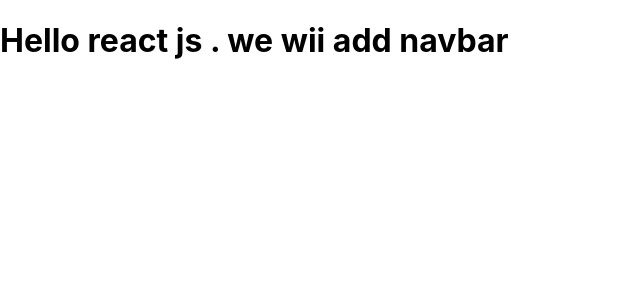
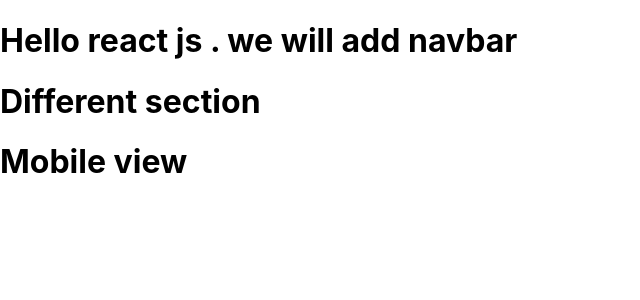
Before and after one commit to khandekaranjali403/react-company-website, a React (Create React App) app: page / in a window 1280 px wide. Shown: the top 300 px of the page, without its empty margins (0-640 px from the left). Built offline with nearby package versions, Linux system fonts and the light colour scheme.

Commit message:
adding new text

```diff
--- a/src/App.js
+++ b/src/App.js
@@ -3,7 +3,11 @@ import React from "react";
 
 const App = ()=>{
   return (
-    <h1>Hello react js . we wii add navbar</h1>
+    <>
+    <h1>Hello react js . we will add navbar</h1>
+    <h1>Different section</h1>
+    <h1>Mobile view</h1>
+    </>
   );
 }
 
```
